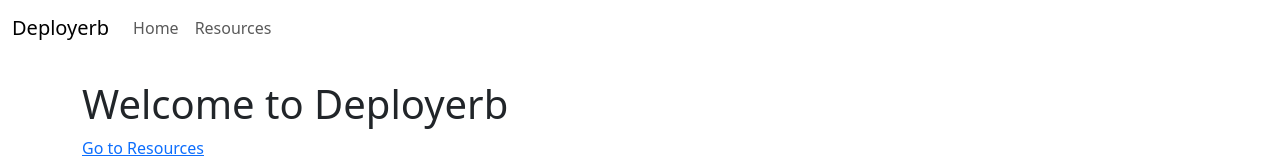
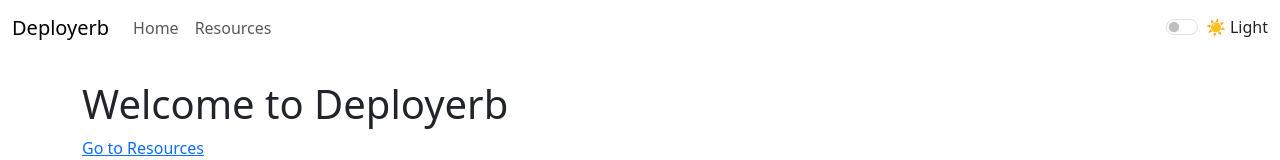
Before and after one commit to mamantoha/deployerb, a Vue app in the folder frontend/: page / in a window 1280 px wide. Shown: the top 160 px of the page. Built offline with nearby package versions, Linux system fonts and the light colour scheme.

Commit message:
add dark theme

```diff
--- a/frontend/src/App.vue
+++ b/frontend/src/App.vue
@@ -1,5 +1,5 @@
 <template>
-  <div>
+  <div :class="theme">
     <nav class="navbar navbar-expand-lg">
       <div class="container-fluid">
         <router-link class="navbar-brand" to="/">Deployerb</router-link>
@@ -16,6 +16,13 @@
               <router-link class="nav-link" to="/resources">Resources</router-link>
             </li>
           </ul>
+          <!-- Theme Toggle Switch -->
+          <div class="form-check form-switch ms-auto">
+            <input class="form-check-input" type="checkbox" id="themeSwitch" @change="toggleTheme" :checked="theme === 'dark-theme'" />
+            <label class="form-check-label" for="themeSwitch">
+              {{ theme === "dark-theme" ? "🌙 Dark" : "☀️ Light" }}
+            </label>
+          </div>
         </div>
       </div>
     </nav>
@@ -29,4 +36,20 @@
 <script setup>
 import "bootstrap/dist/css/bootstrap.min.css";
 // import "bootstrap/dist/js/bootstrap.bundle.min.js";
+
+import { ref, onMounted } from "vue";
+
+const theme = ref(localStorage.getItem("theme") || "light-theme");
+
+// Toggle Theme and Save to Local Storage
+const toggleTheme = () => {
+  theme.value = theme.value === "light-theme" ? "dark-theme" : "light-theme";
+  document.documentElement.setAttribute("data-bs-theme", theme.value === "dark-theme" ? "dark" : "light");
+  localStorage.setItem("theme", theme.value);
+};
+
+// Apply Theme on Page Load
+onMounted(() => {
+  document.documentElement.setAttribute("data-bs-theme", theme.value === "dark-theme" ? "dark" : "light");
+});
 </script>
```
